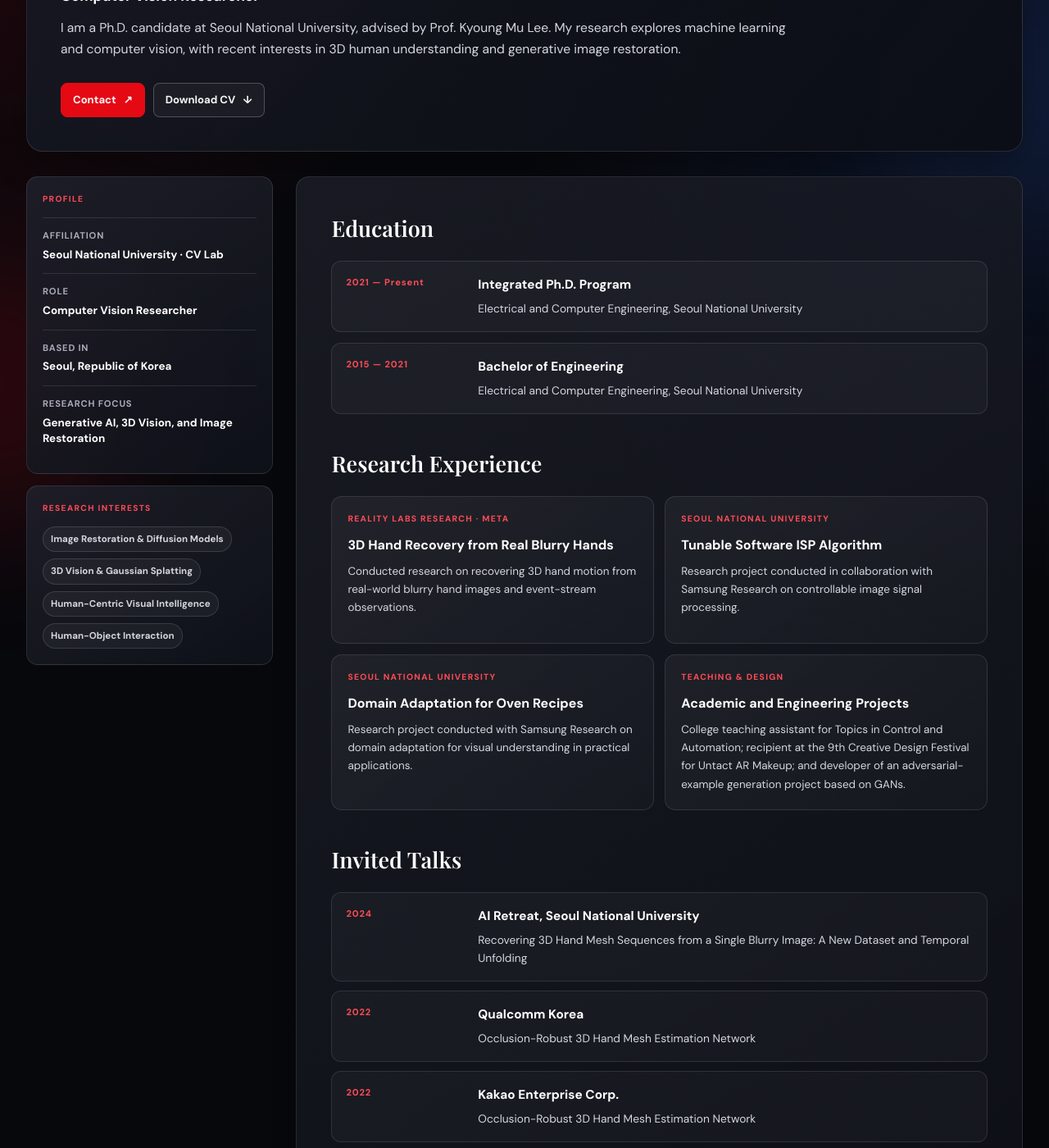
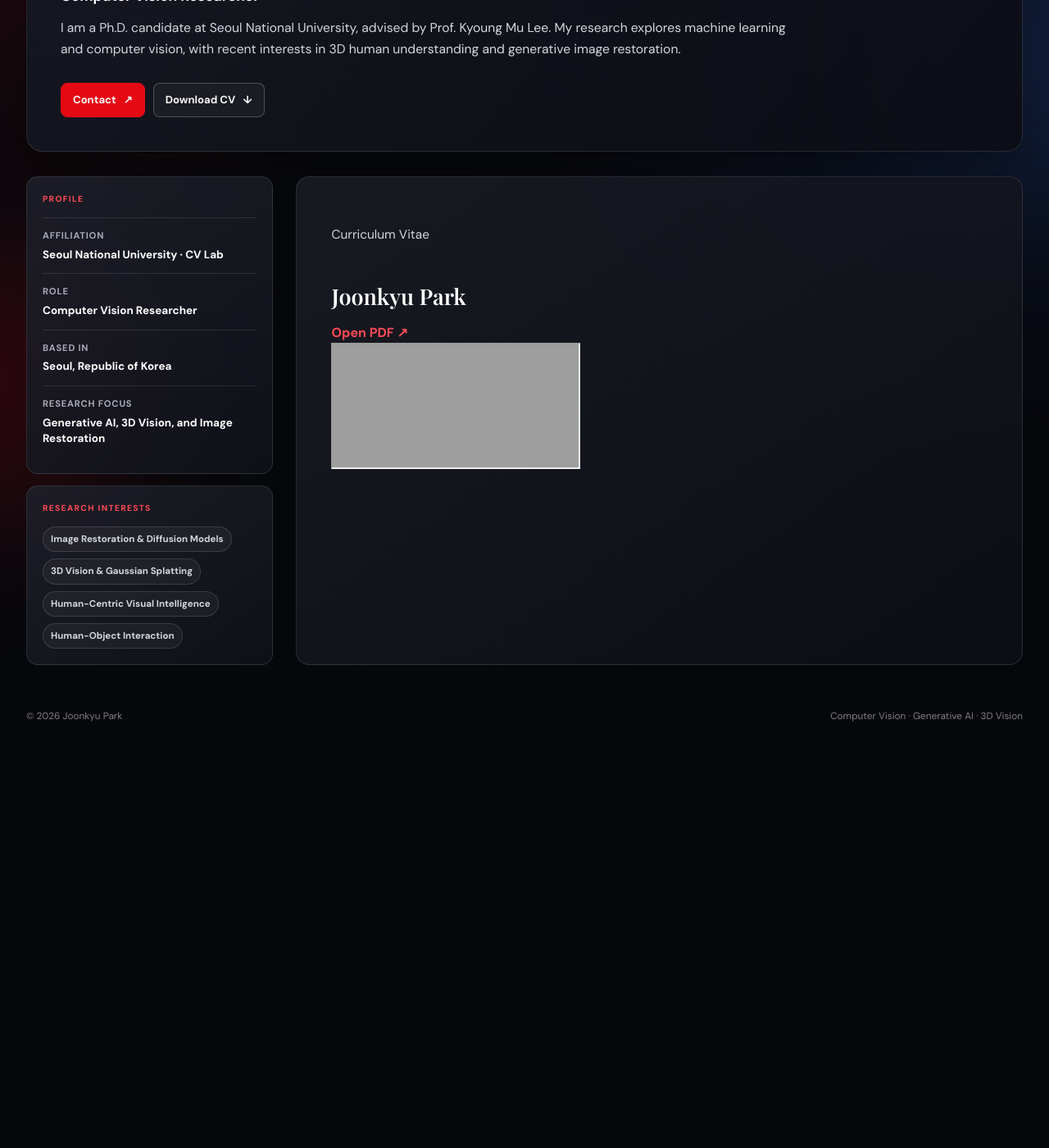
Before and after one commit to jkpark08/jkpark08.github.io, a Jekyll site: the page built from _posts/2027-12-31-edu.markdown, in a window 1280 px wide and 1400 px high, scrolled down 253 px. Shown: the whole window at 82% size. Built offline with Jekyll 4.4.1, drawn with Linux system fonts in a browser that asks for light colours; after the commit the page ends 1164 px from its top, so only the background shows below that; some of the changed text lies outside the part shown; grey boxes are pictures that could not be loaded.

Commit message:
Update 2027-12-31-edu.markdown

```diff
--- a/_posts/2027-12-31-edu.markdown
+++ b/_posts/2027-12-31-edu.markdown
@@ -28,124 +28,24 @@ interests:
 # Do not add img: or home_section: project.
 ---
 
-## Education
+<section class="cv-document-card" aria-labelledby="cv-document-heading">
+  <div class="cv-document-card__header">
+    <div>
+      <p>Curriculum Vitae</p>
+      <h2 id="cv-document-heading">Joonkyu Park</h2>
+    </div>
 
-<div class="profile-timeline">
-  <article class="profile-timeline__item">
-    <span class="profile-timeline__date">2021 — Present</span>
-    <div>
-      <h3>Integrated Ph.D. Program</h3>
-      <p>Electrical and Computer Engineering, Seoul National University</p>
-    </div>
-  </article>
+    <a
+      href="{{ '/assets/img/CV_JK.pdf' | relative_url }}"
+      target="_blank"
+      rel="noopener noreferrer">
+      Open PDF ↗
+    </a>
+  </div>
 
-  <article class="profile-timeline__item">
-    <span class="profile-timeline__date">2015 — 2021</span>
-    <div>
-      <h3>Bachelor of Engineering</h3>
-      <p>Electrical and Computer Engineering, Seoul National University</p>
-    </div>
-  </article>
-</div>
-
-## Research Experience
-
-<div class="profile-experience-grid">
-  <article class="profile-experience-card">
-    <span>Reality Labs Research · Meta</span>
-    <h3>3D Hand Recovery from Real Blurry Hands</h3>
-    <p>
-      Conducted research on recovering 3D hand motion from real-world blurry
-      hand images and event-stream observations.
-    </p>
-  </article>
-
-  <article class="profile-experience-card">
-    <span>Seoul National University</span>
-    <h3>Tunable Software ISP Algorithm</h3>
-    <p>
-      Research project conducted in collaboration with Samsung Research on
-      controllable image signal processing.
-    </p>
-  </article>
-
-  <article class="profile-experience-card">
-    <span>Seoul National University</span>
-    <h3>Domain Adaptation for Oven Recipes</h3>
-    <p>
-      Research project conducted with Samsung Research on domain adaptation
-      for visual understanding in practical applications.
-    </p>
-  </article>
-
-  <article class="profile-experience-card">
-    <span>Teaching & Design</span>
-    <h3>Academic and Engineering Projects</h3>
-    <p>
-      College teaching assistant for Topics in Control and Automation;
-      recipient at the 9th Creative Design Festival for Untact AR Makeup;
-      and developer of an adversarial-example generation project based on GANs.
-    </p>
-  </article>
-</div>
-
-## Invited Talks
-
-<div class="profile-talk-list">
-  <article class="profile-talk">
-    <span>2024</span>
-    <div>
-      <h3>AI Retreat, Seoul National University</h3>
-      <p>
-        Recovering 3D Hand Mesh Sequences from a Single Blurry Image:
-        A New Dataset and Temporal Unfolding
-      </p>
-    </div>
-  </article>
-
-  <article class="profile-talk">
-    <span>2022</span>
-    <div>
-      <h3>Qualcomm Korea</h3>
-      <p>Occlusion-Robust 3D Hand Mesh Estimation Network</p>
-    </div>
-  </article>
-
-  <article class="profile-talk">
-    <span>2022</span>
-    <div>
-      <h3>Kakao Enterprise Corp.</h3>
-      <p>Occlusion-Robust 3D Hand Mesh Estimation Network</p>
-    </div>
-  </article>
-
-  <article class="profile-talk">
-    <span>2022</span>
-    <div>
-      <h3>LG AI Center</h3>
-      <p>Occlusion-Robust 3D Hand Mesh Estimation Network</p>
-    </div>
-  </article>
-
-  <article class="profile-talk">
-    <span>2022</span>
-    <div>
-      <h3>AI Retreat, Seoul National University</h3>
-      <p>Occlusion-Robust 3D Hand Mesh Estimation Network</p>
-    </div>
-  </article>
-</div>
-
-## Academic Service
-
-<div class="profile-service-grid">
-  <article class="profile-service-card">
-    <span>Conference Reviewer</span>
-    <p>CVPR, ICCV, ICCVW, ECCV, ECCVW, NeurIPS, WACV, and ACCV</p>
-  </article>
-
-  <article class="profile-service-card">
-    <span>Journal Reviewer</span>
-    <p>TCSVT, TVCJ, JIVP, and EURASIP Journal on Image and Video Processing</p>
-  </article>
-</div>
+  <iframe
+    class="cv-document-card__viewer"
+    src="{{ '/assets/img/CV_JK.pdf' | relative_url }}"
+    title="Joonkyu Park Curriculum Vitae">
+  </iframe>
+</section>
```
